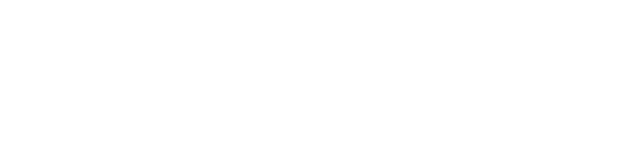
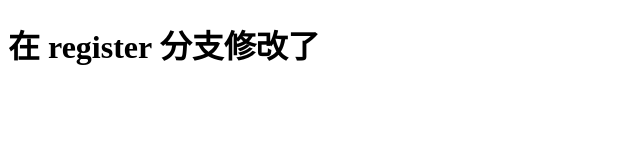
Before and after one commit to alehenaixiao111/xtx, a plain HTML site: page index.html in a window 1280 px wide. Shown: the whole page, without its empty margins (0-640 px from the left). Drawn offline with Linux system fonts and the light colour scheme.

Commit message:
在注册分支完善了

```diff
--- a/index.html
+++ b/index.html
@@ -7,6 +7,6 @@
     <title>Document</title>
 </head>
 <body>
-
+    <h1>在 register 分支修改了</h1>
 </body>
 </html>
```
